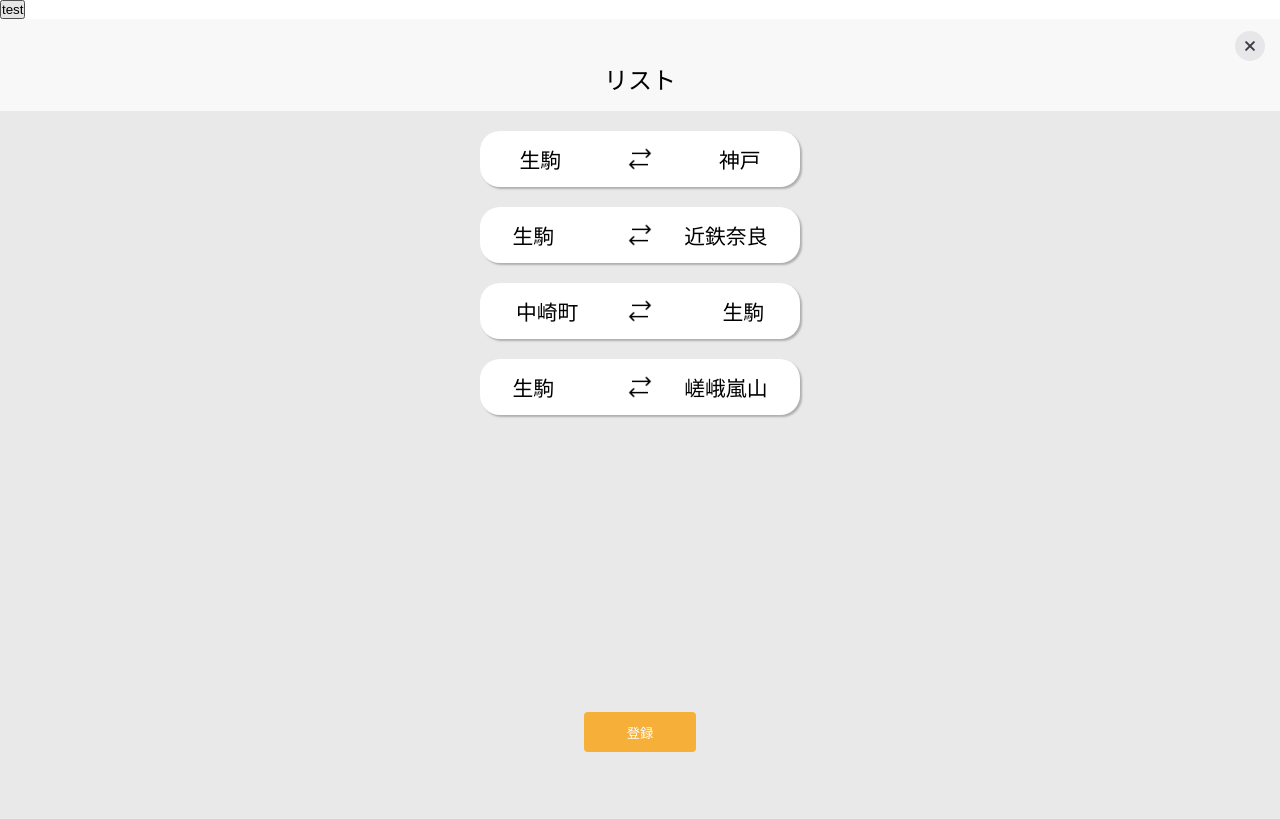
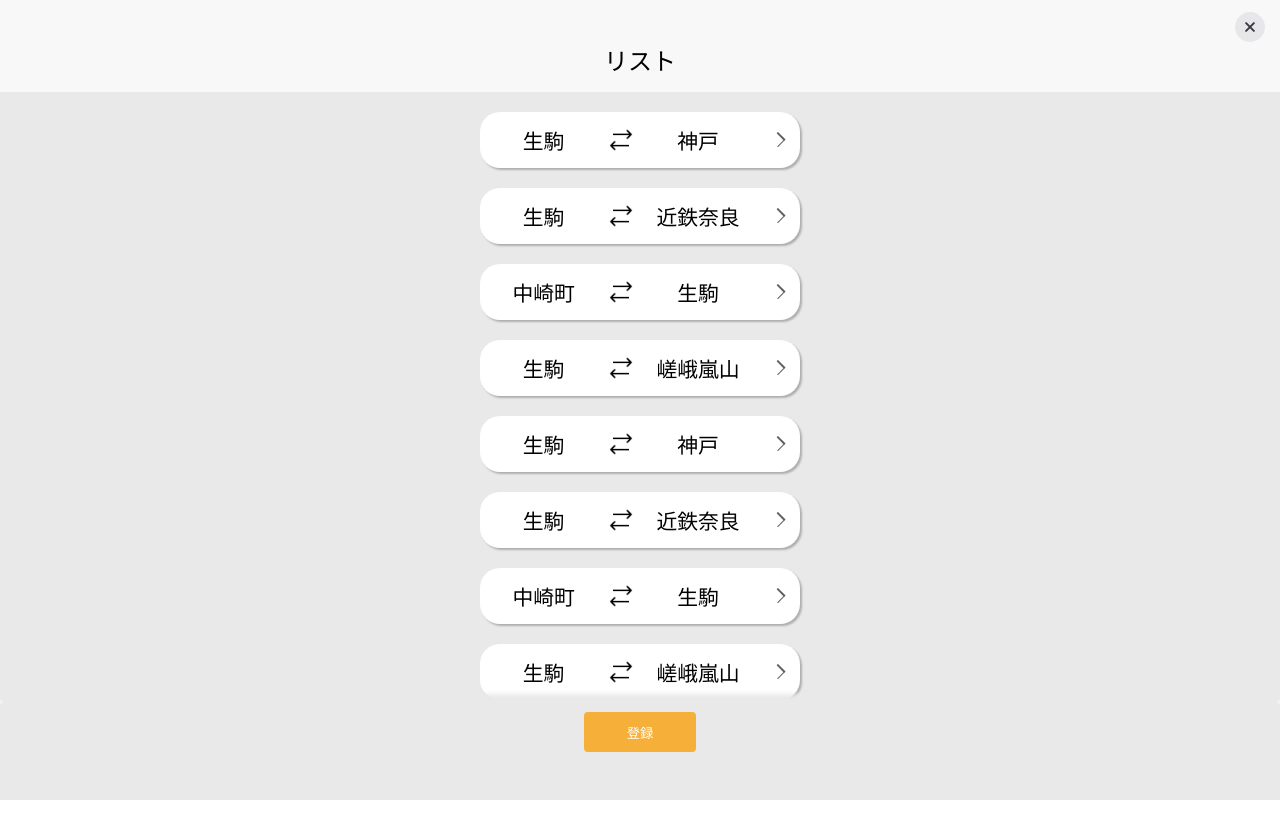
Before and after one commit to RikutoOgaki/teamapp, a Next.js app in the folder src/: page /samples/03 in a window 1280 px wide. Both pictures are taken after a click on the button "test". Built offline with nearby package versions, Linux system fonts and the light colour scheme.

Commit message:
routelist changes

```diff
--- a/src/components/common/RouteList.tsx
+++ b/src/components/common/RouteList.tsx
@@ -3,11 +3,53 @@ import style from '@/styles/components/common/routelist.module.scss'
 import switch_arrow from '@/public/img/switchArrow.png'
 import Image from 'next/image'
 
-export function RouteList() {
+type RouteListProps = {
+    onCloseSample: () => void;
+};
+
+export function RouteList({ onCloseSample }: RouteListProps) {
 
     const [route, setRoute] = useState({
         route: [
             {
+                routenum: 0,
+                starthome: '生駒',
+                endhome: '神戸'
+            },
+            {
+                routenum: 0,
+                starthome: '生駒',
+                endhome: '近鉄奈良'
+            },
+            {
+                routenum: 0,
+                starthome: '中崎町',
+                endhome: '生駒'
+            },
+            {
+                routenum: 0,
+                starthome: '生駒',
+                endhome: '嵯峨嵐山'
+            }, {
+                routenum: 0,
+                starthome: '生駒',
+                endhome: '神戸'
+            },
+            {
+                routenum: 0,
+                starthome: '生駒',
+                endhome: '近鉄奈良'
+            },
+            {
+                routenum: 0,
+                starthome: '中崎町',
+                endhome: '生駒'
+            },
+            {
+                routenum: 0,
+                starthome: '生駒',
+                endhome: '嵯峨嵐山'
+            }, {
                 routenum: 0,
                 starthome: '生駒',
                 endhome: '神戸'
@@ -34,7 +76,7 @@ export function RouteList() {
         <>
             {/* リストのトップ画面 */}
             <div className={style.listTop}>
-                <span className={style.closeBtn}></span>
+                <button className={style.closeBtn} onClick={onCloseSample}></button>
                 <p>リスト</p>
             </div>
 
@@ -53,12 +95,14 @@ export function RouteList() {
                             <div key={idx} className={style.end}>
                                 <p className={style.homeName}>{v.endhome}</p>
                             </div>
-                            {/* <span className={style.chevronRight}></span> */}
+                            <span className={style.chevronRight}></span>
                         </div>
                     </>
                 )}
-                <div className={style.regiBtn}>
-                    <button>登録</button>
+                <div className={style.regiBg}>
+                    <div className={style.regiBtn}>
+                        <button>登録</button>
+                    </div>
                 </div>
             </div>
         </>
--- a/src/pages/samples/03/index.tsx
+++ b/src/pages/samples/03/index.tsx
@@ -3,11 +3,20 @@ import { RouteList } from '@/components/common/RouteList'
 
 export default function Sample03() {
 
-    const [showRouteList, setShowRouteList] = useState(false)
+    const [showRouteList, setShowRouteList] = useState(false);
+
+    const handleCloseSample = () => {
+        setShowRouteList(false);
+    };
+
     return (
         <>
-            <button onClick={() => setShowRouteList(!showRouteList)}>test</button>
-            {showRouteList && <RouteList />}
+            {!showRouteList && (
+                <button onClick={() => setShowRouteList(true)}>test</button>
+            )}
+            {showRouteList && (
+                <RouteList onCloseSample={handleCloseSample} />
+            )}
         </>
-    )
+    );
 }
--- a/src/styles/components/common/routelist.module.scss
+++ b/src/styles/components/common/routelist.module.scss
@@ -15,6 +15,7 @@
     position: relative;
     width: 30px;
     height: 30px;
+    border: none;
     border-radius: 50%;
     background: rgba(118, 118, 128, 0.12);
     margin: 12px 15px 0 auto;
@@ -42,7 +43,7 @@
 
 .listMain {
     width: 100%;
-    height: calc(100vh - 92px);
+    height: calc(100vh - 92px - 100px);
     background-color: #e9e9e9;
     overflow: auto;
 }
@@ -59,11 +60,25 @@
     box-shadow: 2px 2px 2px 0px rgba(0, 0, 0, 0.25);
     border-radius: 20px;
     background-color: #fff;
-    margin-top: 20px;
+    margin-bottom: 20px;
     overflow: auto;
     position: relative;
+
+    &:first-child {
+        margin-top: 20px;
     }
-.listContents::after{
+
+    .start {
+        width: 100px;
+        text-align: center;
+    }
+
+    .end {
+        width: 100px;
+        text-align: center;
+    }
+
+    &::after {
         content: "";
         position: absolute;
         background-image: url(../../../public/img/switchArrow.png);
@@ -73,9 +88,11 @@
         width: 1.5rem;
         height: 1.5rem;
         top: 50%;
-    left: 50%;
+        left: 44%;
         transform: translate(-50%, -50%);
     }
+}
+
 .switchArrow {
     width: 1rem;
     height: 1rem;
@@ -172,6 +189,15 @@
     }
 }
 
+
+.regiBg {
+    position: fixed;
+    bottom: 0;
+    width: 100%;
+    height: 6rem;
+    background-color: #e9e9e9;
+    box-shadow: 0px -10px 5px 0px #E9E9E9;
+
     .regiBtn {
         position: fixed;
         bottom: 3rem;
@@ -187,3 +213,4 @@
             border-radius: 4px;
         }
     }
+}
```
Lines whose indentation alone changed are shown as unchanged.
